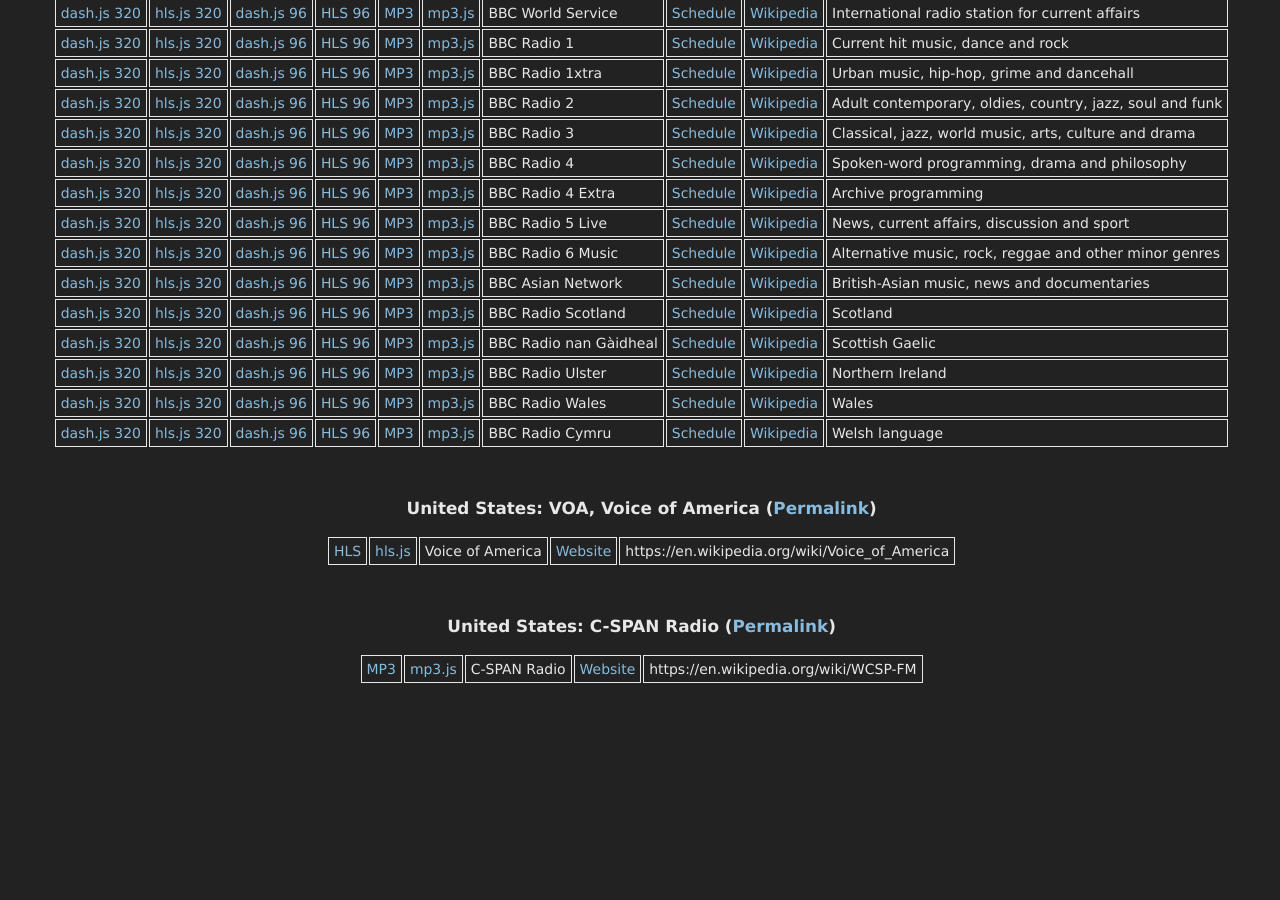
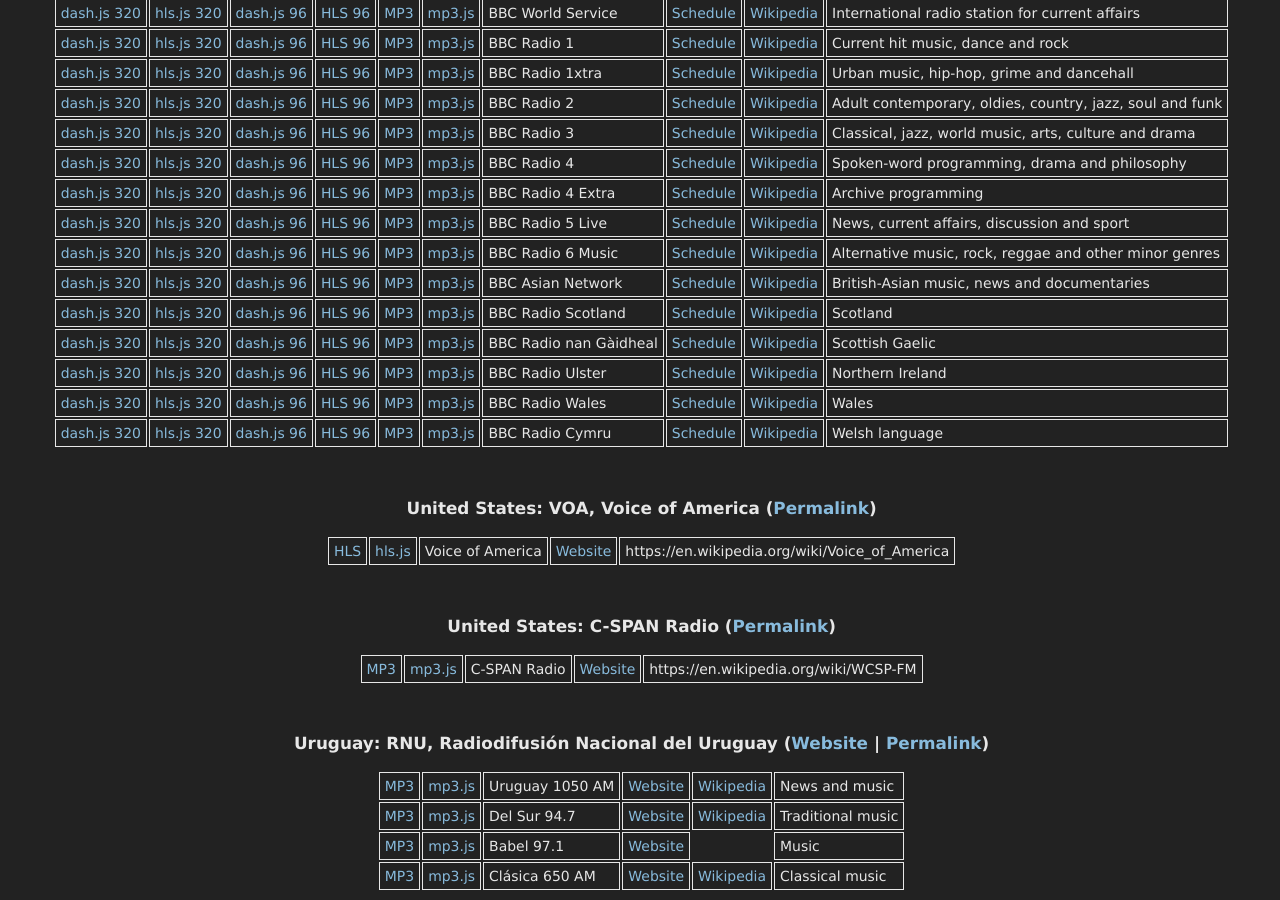
Before and after one commit to danburd/danburd.github.io, a Jekyll site: the page radio.html, which Jekyll copies as it is, in a window 1280 px wide and 900 px high, scrolled down 7895 px. Built offline with Jekyll 4.4.1, drawn with Linux system fonts in a browser that asks for light colours; before the commit the page ends 8588 px from its top, so only the background shows below that.

Commit message:
Added Uruguay

```diff
--- a/radio.html
+++ b/radio.html
@@ -1940,5 +1940,44 @@
   </tr>
 </table>
 </div>
+<br>
+<br>
+<div id="Uruguay">
+<h3>Uruguay: RNU, Radiodifusión Nacional del Uruguay (<a href="http://rnu.com.uy/">Website</a> | <a href="#Uruguay">Permalink</a>)</h3>
+<table>
+  <tr>
+    <td><a href="http://servidor.ideasweb.com.uy:8084/stream">MP3</a></td>
+    <td><a href="/mp3js.html?stream=http://servidor.ideasweb.com.uy:8084/stream">mp3.js</a></td>
+    <td>Uruguay 1050 AM</td>
+    <td><a href="http://www.radiouruguay.uy/">Website</a></td>
+    <td><a href="https://en.wikipedia.org/wiki/CX_26_SODRE">Wikipedia</a></td>
+    <td>News and music</td>
+  </tr>
+  <tr>
+    <td><a href="http://servidor.ideasweb.com.uy:8100/stream">MP3</a></td>
+    <td><a href="/mp3js.html?stream=http://servidor.ideasweb.com.uy:8100/stream">mp3.js</a></td>
+    <td>Del Sur 94.7</td>
+    <td><a href="http://emisoradelsur.uy/">Website</a></td>
+    <td><a href="https://en.wikipedia.org/wiki/CX_38_SODRE">Wikipedia</a></td>
+    <td>Traditional music</td>
+  </tr>
+  <tr>
+    <td><a href="http://servidor.ideasweb.com.uy:8092/stream">MP3</a></td>
+    <td><a href="/mp3js.html?stream=http://servidor.ideasweb.com.uy:8092/stream">mp3.js</a></td>
+    <td>Babel 97.1</td>
+    <td><a href="http://babel.uy/">Website</a></td>
+    <td></td>
+    <td>Music</td>
+  </tr>
+  <tr>
+    <td><a href="http://servidor.ideasweb.com.uy:8076/stream">MP3</a></td>
+    <td><a href="/mp3js.html?stream=http://servidor.ideasweb.com.uy:8076/stream">mp3.js</a></td>
+    <td>Clásica 650 AM</td>
+    <td><a href="http://clasica.uy/">Website</a></td>
+    <td><a href="https://en.wikipedia.org/wiki/CX_6_SODRE">Wikipedia</a></td>
+    <td>Classical music</td>
+  </tr>
+</table>
+</div>
 </body>
 </html>
```
